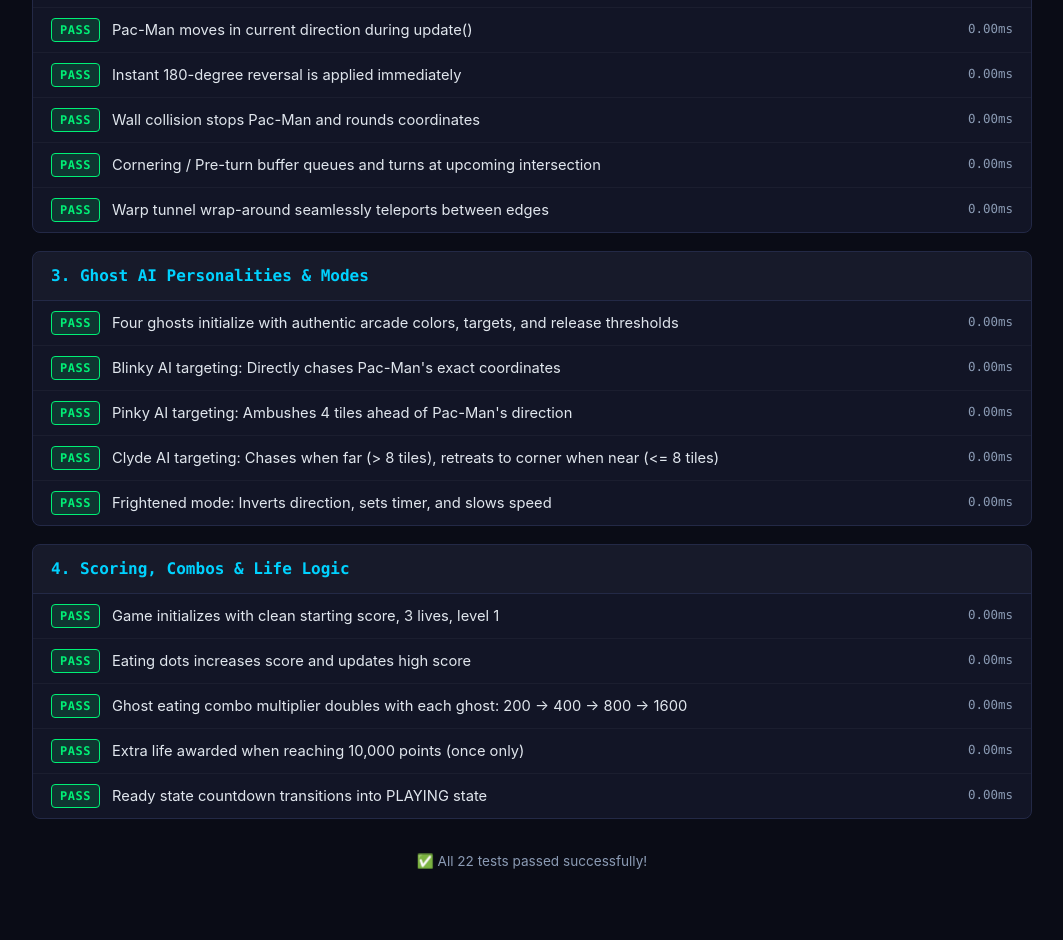
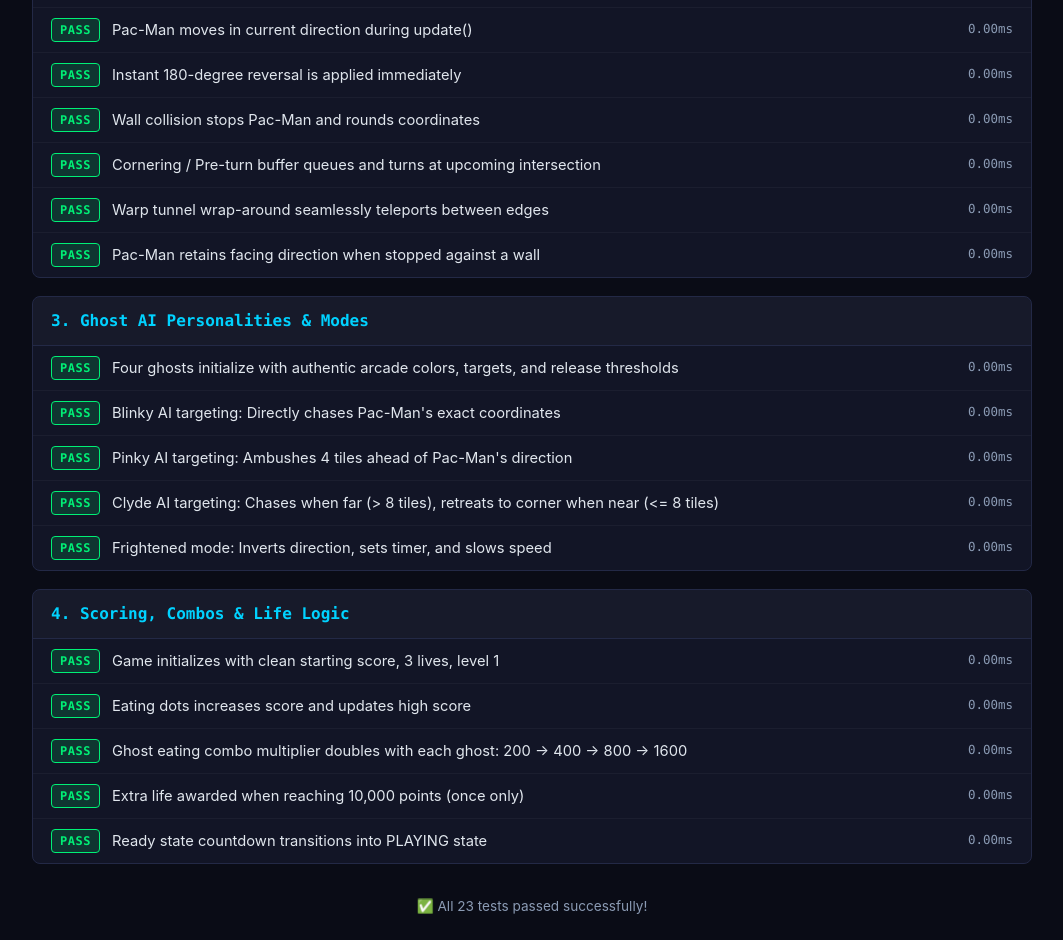
Before and after one commit to nesdavid/llm-test, a plain HTML site: page pacman/tests.html in a window 1280 px wide. Shown: the part 645-1585 px from the top of the page, without its empty margins (108-1171 px from the left). Before the commit the page ends 1540 px from the top, so only its background shows below. Drawn offline with Linux system fonts and the light colour scheme.

Commit message:
Fix Pac-Man facing direction retention on wall collision

```diff
--- a/pacman/pacman.js
+++ b/pacman/pacman.js
@@ -437,6 +437,7 @@
       this.x = 13.5;
       this.y = 23.0;
       this.dir = DIR_LEFT;
+      this.facingDir = DIR_LEFT;
       this.nextDir = null;
       this.speed = 10.5; // tiles per second
       this.mouthPhase = 0;
@@ -463,10 +464,12 @@
             this.x = centerC;
             this.y = centerR;
             this.dir = this.nextDir;
+            this.facingDir = this.nextDir;
             this.nextDir = null;
           }
         } else if (this.nextDir === getOppositeDir(this.dir)) {
           this.dir = this.nextDir;
+          this.facingDir = this.nextDir;
           this.nextDir = null;
         }
       }
@@ -486,6 +489,7 @@
             this.x = centerCol;
             this.y = centerRow;
             this.dir = this.nextDir;
+            this.facingDir = this.nextDir;
             this.nextDir = null;
           }
         }
@@ -493,6 +497,7 @@
 
       // 3. Move in current direction
       if (this.dir !== DIR_NONE) {
+        this.facingDir = this.dir;
         const moveDist = this.speed * dt;
         const nextX = this.x + this.dir.x * moveDist;
         const nextY = this.y + this.dir.y * moveDist;
@@ -556,7 +561,8 @@
         mouthAngle = (Math.sin(this.mouthPhase) * 0.5 + 0.5) * 0.32 * Math.PI + 0.04;
       }
 
-      const rot = this.dir.angle;
+      const facing = (this.dir !== DIR_NONE ? this.dir : this.facingDir) || DIR_LEFT;
+      const rot = facing.angle;
 
       ctx.fillStyle = '#ffff00';
       ctx.beginPath();
--- a/pacman/tests.html
+++ b/pacman/tests.html
@@ -485,6 +485,48 @@
         pacman.update(0.01, maze);
         assert.closeTo(pacman.x, -0.5, 0.2, "Crossing right exit should warp to left tunnel");
       });
+
+      test("Pac-Man retains facing direction when stopped against a wall", () => {
+        const pacman = new Pacman();
+        const maze = new Maze();
+
+        // Moving UP into a wall (tile (1,0) is wall, (1,1) is open)
+        pacman.x = 1.0;
+        pacman.y = 1.05;
+        pacman.dir = DIR_UP;
+        pacman.facingDir = DIR_UP;
+        pacman.update(0.1, maze);
+        assert.strictEqual(pacman.dir, DIR_NONE, "Pac-Man must stop moving when hitting wall");
+        assert.strictEqual(pacman.facingDir, DIR_UP, "Pac-Man must keep facing UP after stopping");
+
+        // Moving RIGHT into a wall (tile (27,1) is outer wall, (26,1) is open)
+        pacman.x = 25.95;
+        pacman.y = 1.0;
+        pacman.dir = DIR_RIGHT;
+        pacman.facingDir = DIR_RIGHT;
+        pacman.update(0.1, maze);
+        assert.strictEqual(pacman.dir, DIR_NONE, "Pac-Man must stop moving when hitting wall");
+        assert.strictEqual(pacman.facingDir, DIR_RIGHT, "Pac-Man must keep facing RIGHT after stopping");
+
+        // Moving DOWN into a wall (row 7 col 2 is wall, row 6 col 2 is open)
+        pacman.x = 2.0;
+        pacman.y = 5.95;
+        pacman.dir = DIR_DOWN;
+        pacman.facingDir = DIR_DOWN;
+        assert.strictEqual(maze.isPassableForPacman(2, 7), false, "Tile (2,7) must be a wall");
+        pacman.update(0.1, maze);
+        assert.strictEqual(pacman.dir, DIR_NONE, "Pac-Man must stop moving when hitting wall");
+        assert.strictEqual(pacman.facingDir, DIR_DOWN, "Pac-Man must keep facing DOWN after stopping");
+
+        // Moving LEFT into outer wall (0,1)
+        pacman.x = 1.05;
+        pacman.y = 1.0;
+        pacman.dir = DIR_LEFT;
+        pacman.facingDir = DIR_LEFT;
+        pacman.update(0.1, maze);
+        assert.strictEqual(pacman.dir, DIR_NONE, "Pac-Man must stop moving when hitting wall");
+        assert.strictEqual(pacman.facingDir, DIR_LEFT, "Pac-Man must keep facing LEFT after stopping");
+      });
     });
 
     // =========================================================================
```
